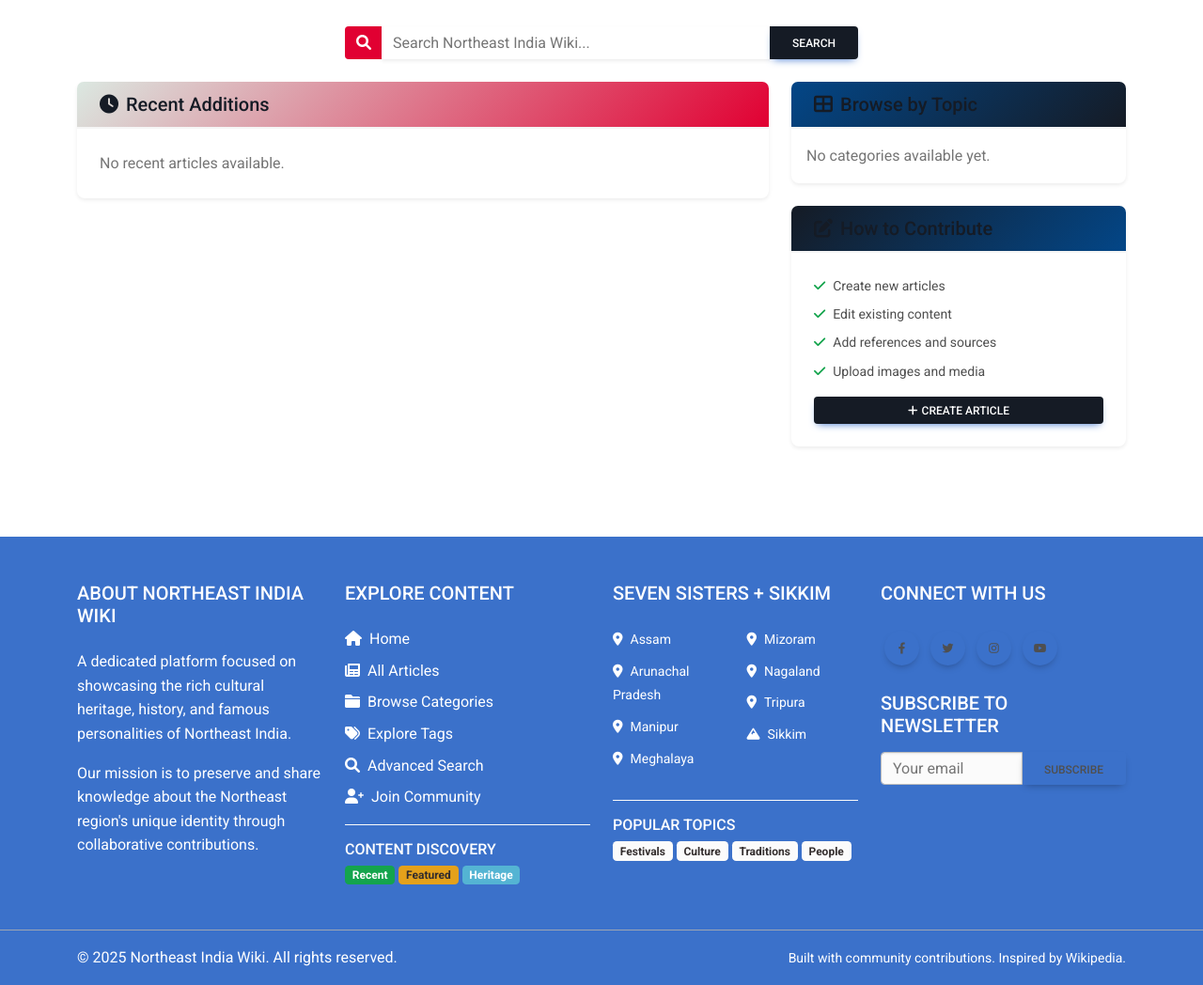
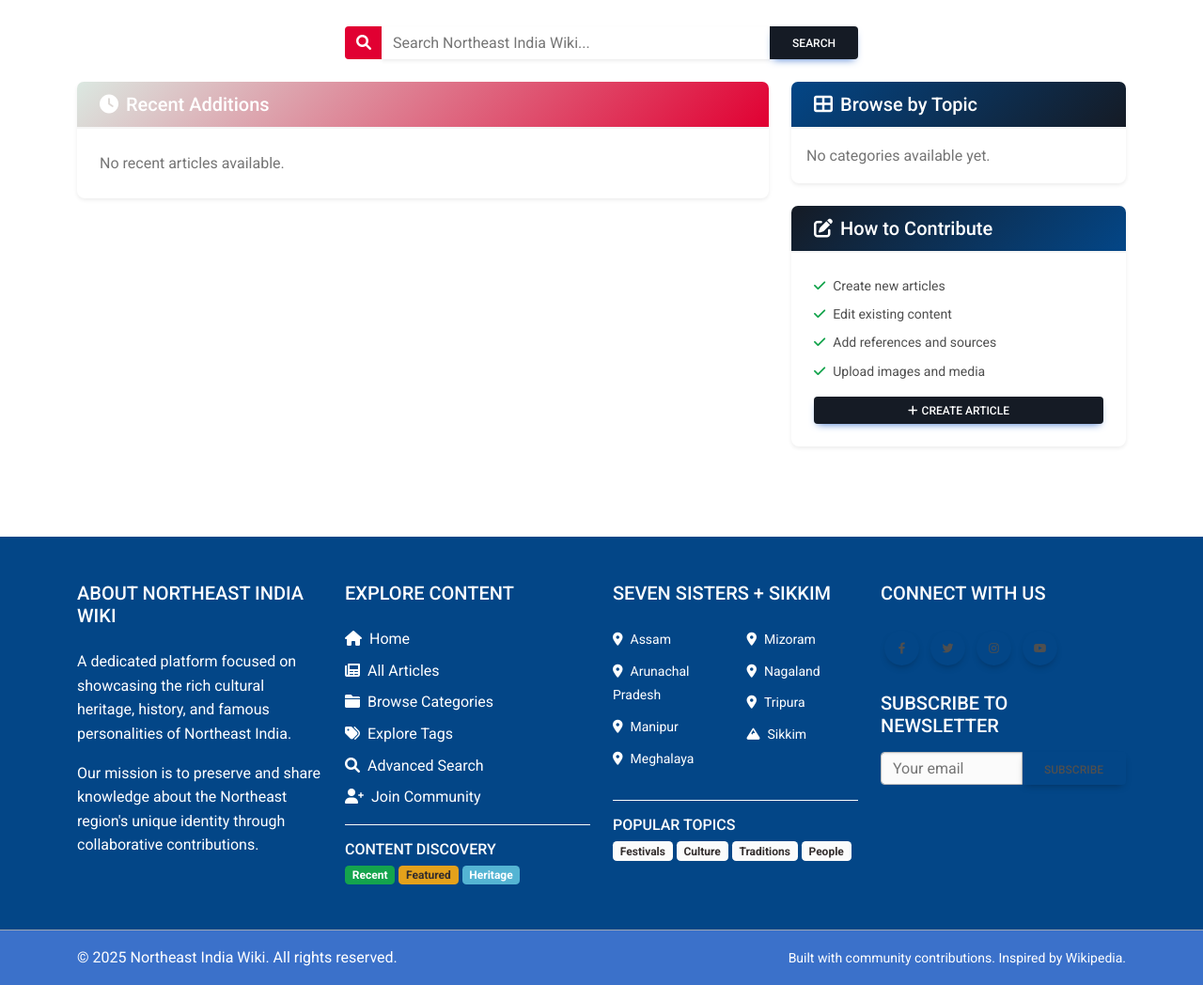
Before and after one commit to petergangmei/northeastindia_wiki, a Django app: page / in a window 1280 px wide. Shown: the part 228-1276 px from the top of the page at 94% size. Run offline with Django 5.2, Linux system fonts and the light colour scheme; data that the repository does not hold is empty; some libraries are stand-ins or nearby versions.

Commit message:
Update home page article headers to ensure consistent text color and modify footer background color for improved visual coherence.

```diff
--- a/templates/commons/footer.html
+++ b/templates/commons/footer.html
@@ -1,4 +1,4 @@
-<footer class="bg-primary text-white mt-5">
+<footer class="bg-primary-dark text-white mt-5">
     <!-- Footer content -->
     <div class="container py-5">
         <div class="row">
--- a/templates/home.html
+++ b/templates/home.html
@@ -79,7 +79,7 @@
             {% if article_of_the_day %}
             <div class="card border-0 shadow-sm mb-4">
                 <div class="card-header bg-primary text-white">
-                    <h3 class="h5 mb-0"><i class="fas fa-star me-2"></i>Today's Featured Article</h3>
+                    <h3 class="h5 mb-0 text-white"><i class="fas fa-star me-2"></i>Today's Featured Article</h3>
                 </div>
                 <div class="card-body">
                     <div class="row">
@@ -114,7 +114,7 @@
             <!-- Recent Additions -->
             <div class="card border-0 shadow-sm mb-4">
                 <div class="card-header bg-secondary text-white">
-                    <h3 class="h5 mb-0"><i class="fas fa-clock me-2"></i>Recent Additions</h3>
+                    <h3 class="h5 mb-0 text-white"><i class="fas fa-clock me-2"></i>Recent Additions</h3>
                 </div>
                 <div class="card-body">
                     {% if latest_articles %}
@@ -150,7 +150,7 @@
             <!-- Browse by Topic -->
             <div class="card border-0 shadow-sm mb-4">
                 <div class="card-header bg-primary-dark text-white">
-                    <h3 class="h5 mb-0"><i class="fas fa-th-large me-2"></i>Browse by Topic</h3>
+                    <h3 class="h5 mb-0 text-white"><i class="fas fa-th-large me-2"></i>Browse by Topic</h3>
                 </div>
                 <div class="card-body p-2">
                     {% if categories_with_counts %}
@@ -177,7 +177,7 @@
             {% if states %}
             <div class="card border-0 shadow-sm mb-4">
                 <div class="card-header bg-accent text-white">
-                    <h3 class="h5 mb-0"><i class="fas fa-map me-2"></i>Browse by State</h3>
+                    <h3 class="h5 mb-0 text-white"><i class="fas fa-map me-2"></i>Browse by State</h3>
                 </div>
                 <div class="card-body p-2">
                     {% for state in states %}
@@ -201,7 +201,7 @@
             {% if recent_contributors %}
             <div class="card border-0 shadow-sm mb-4">
                 <div class="card-header bg-secondary text-white">
-                    <h3 class="h5 mb-0"><i class="fas fa-users me-2"></i>Recent Contributors</h3>
+                    <h3 class="h5 mb-0 text-white"><i class="fas fa-users me-2"></i>Recent Contributors</h3>
                 </div>
                 <div class="card-body">
                     {% for contributor in recent_contributors %}
@@ -228,7 +228,7 @@
             <!-- How to Contribute -->
             <div class="card border-0 shadow-sm">
                 <div class="card-header bg-primary text-white">
-                    <h3 class="h5 mb-0"><i class="fas fa-edit me-2"></i>How to Contribute</h3>
+                    <h3 class="h5 mb-0 text-white"><i class="fas fa-edit me-2"></i>How to Contribute</h3>
                 </div>
                 <div class="card-body">
                     <ul class="list-unstyled small mb-3">
```
